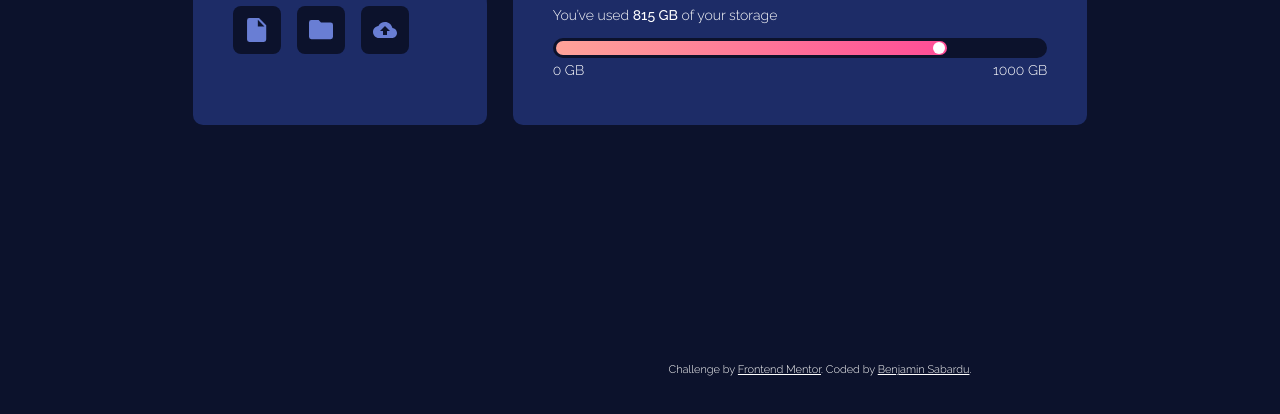
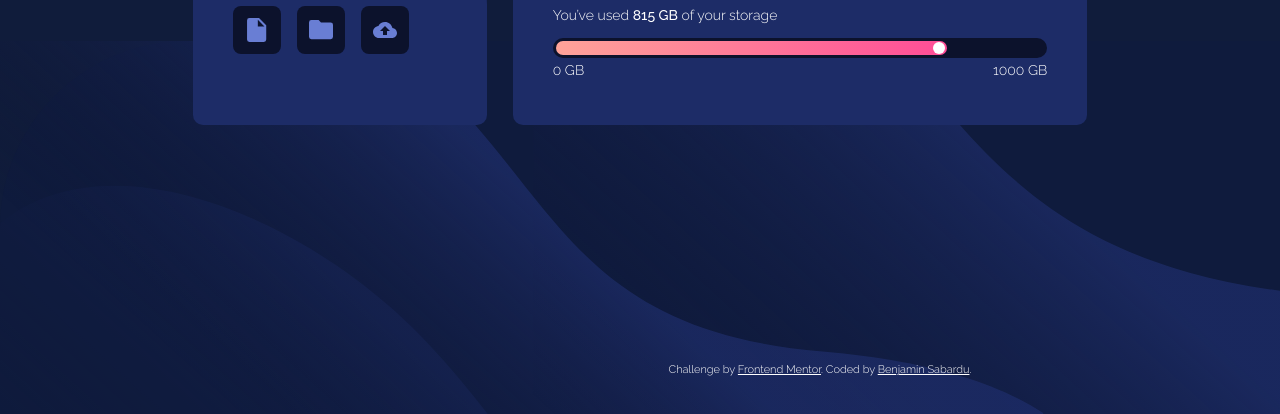
Before and after one commit to bsabardu/FM---Fylo-Data-Storage, a plain HTML site: page index.html in a window 1280 px wide. Shown: the part 386-800 px from the top of the page. Drawn offline with Linux system fonts and the light colour scheme.

Commit message:
update background

```diff
--- a/main.css
+++ b/main.css
@@ -1,14 +1,20 @@
+html, body {
+    height: 100%; width: 100%;
+    padding:0; margin:0;
+}
+
 body {
     font-family: 'Raleway', sans-serif;
     overflow: hidden;
     position: absolute;
-    width: 100%;
-    height: 100%;
     font-weight: 300;
     color: white;
     font-size: 14px;
-    background-color: hsl(229, 57%, 11%);
+    background-color: rgb(16, 28, 59);
+    background-image: url('images/bg-desktop.svg');
     background-size: 100%;
+    background-position-y: bottom;
+    background-repeat: no-repeat;
     display: flex;
     flex-direction: column;
     align-content: center;
```
